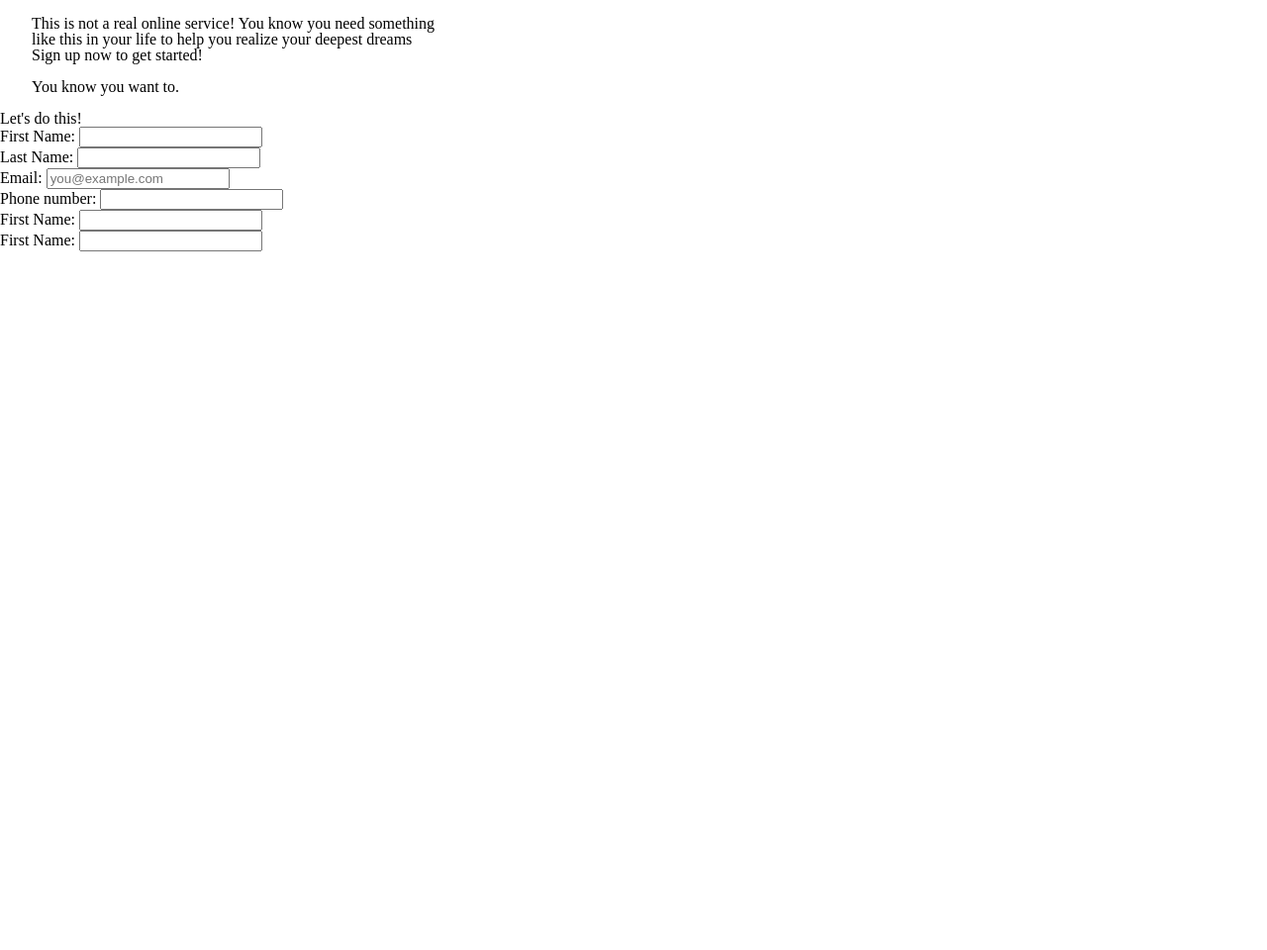
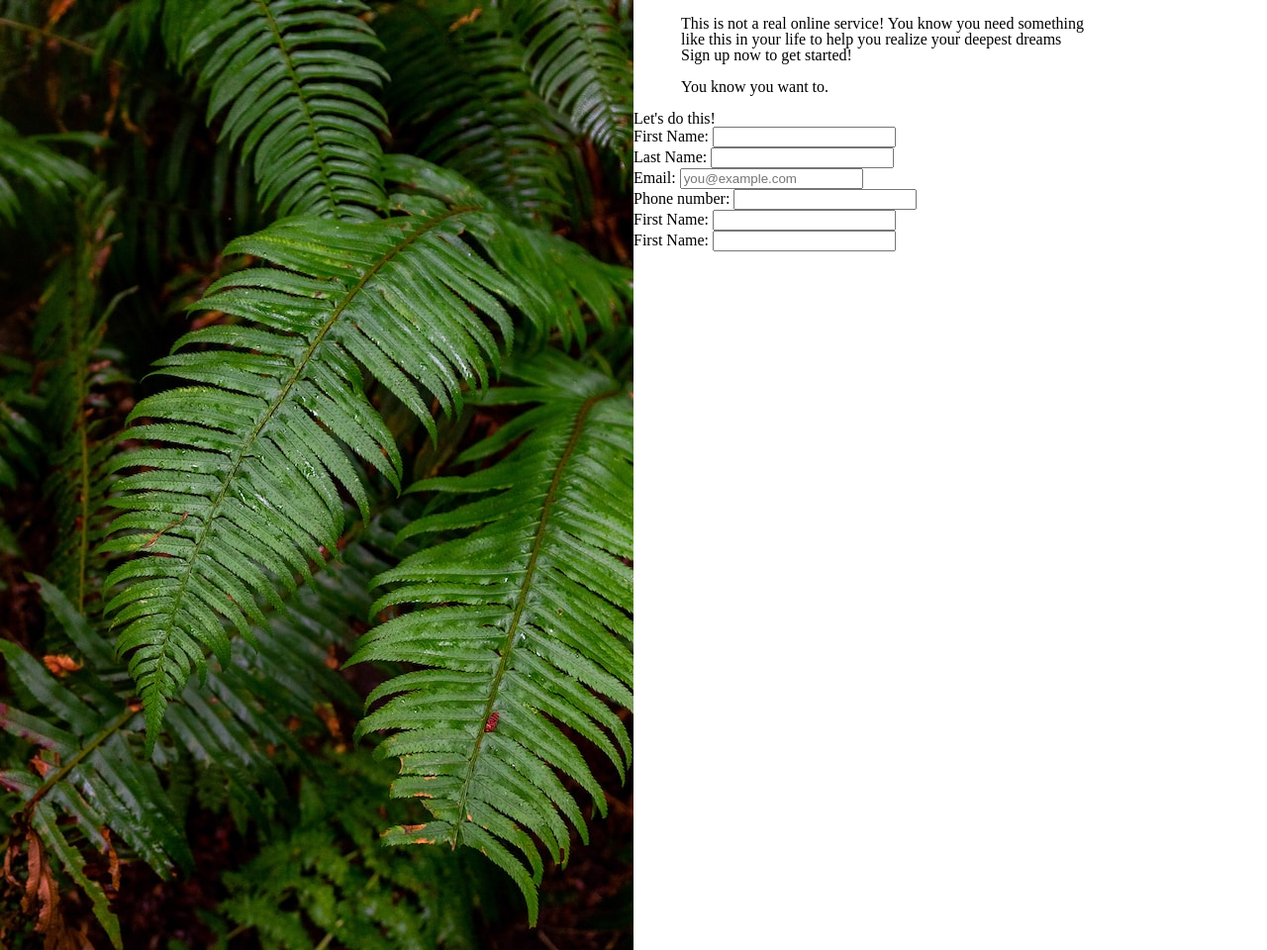
Before and after one commit to Linielt/forms-3, a plain HTML site: page index.html in a window 1280 px wide. Shown: the whole page at 99% size. Before the commit the page ends 800 px from the top, so only its background shows below. Drawn offline with Linux system fonts and the light colour scheme.

Commit message:
Added sidebar and adjusted webpage size

```diff
--- a/index.html
+++ b/index.html
@@ -7,6 +7,11 @@
     <title>Document</title>
 </head>
 <body>
+    <div class="sidebar">
+        <img src="leaves.jpg">
+    </div>
+
+    <div class="page-content">
         <div class="multiline">
             This is not a real online service! You know you need something
             like this in your life to help you realize your deepest dreams
@@ -45,5 +50,6 @@
                 </div>
             </fieldset>
         </form>
+    </div>
 </body>
 </html>
--- a/stylesheet.css
+++ b/stylesheet.css
@@ -47,6 +47,23 @@ table {
 	border-spacing: 0;
 }
 
+body {
+    display: flex;
+    margin: 0;
+    padding: 0;
+    height: 100dvh;
+    width: 100dvw;
+}
+
+.page-content {
+    margin-left: 25%;
+}
+
 .multiline {
     white-space: pre-wrap;
 }
+
+.sidebar {
+    height: 100%;
+    width: 25%;
+}
```
Also changed, not shown: leaves.jpg (added). Lines whose indentation alone changed are shown as unchanged.
